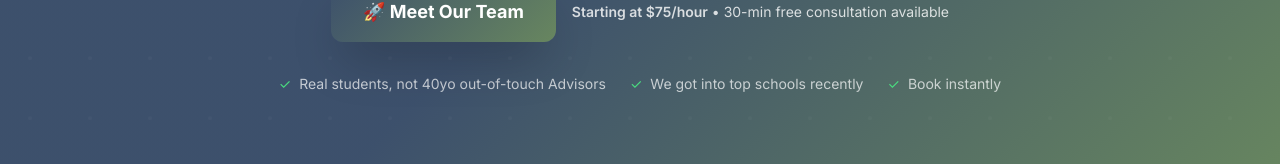
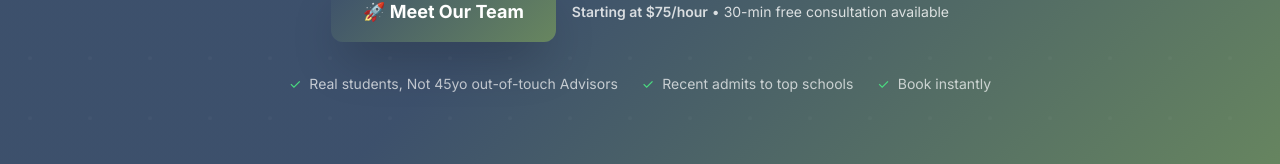
Before and after one commit to Nimal-s-Private-Projects/peer-mentor-admissions-pathway, a React (Vite) app: page / in a window 1280 px wide. Shown: the part 445-609 px from the top of the page. Built offline with nearby package versions, Linux system fonts and the light colour scheme.

Commit message:
Code edited in Lovable Code Editor
Edited UI in Lovable

```diff
--- a/src/components/Hero.tsx
+++ b/src/components/Hero.tsx
@@ -44,11 +44,11 @@ const Hero = () => {
         <div className="flex justify-center items-center gap-6 text-white/70 text-sm">
           <div className="flex items-center gap-2">
             <span className="text-green-400">✓</span>
-            <span>Real students, not 40yo out-of-touch Advisors</span>
+            <span>Real students, Not 45yo out-of-touch Advisors</span>
           </div>
           <div className="flex items-center gap-2">
             <span className="text-green-400">✓</span>
-            <span>We got into top schools recently</span>
+            <span>Recent admits to top schools</span>
           </div>
           <div className="flex items-center gap-2">
             <span className="text-green-400">✓</span>
```
